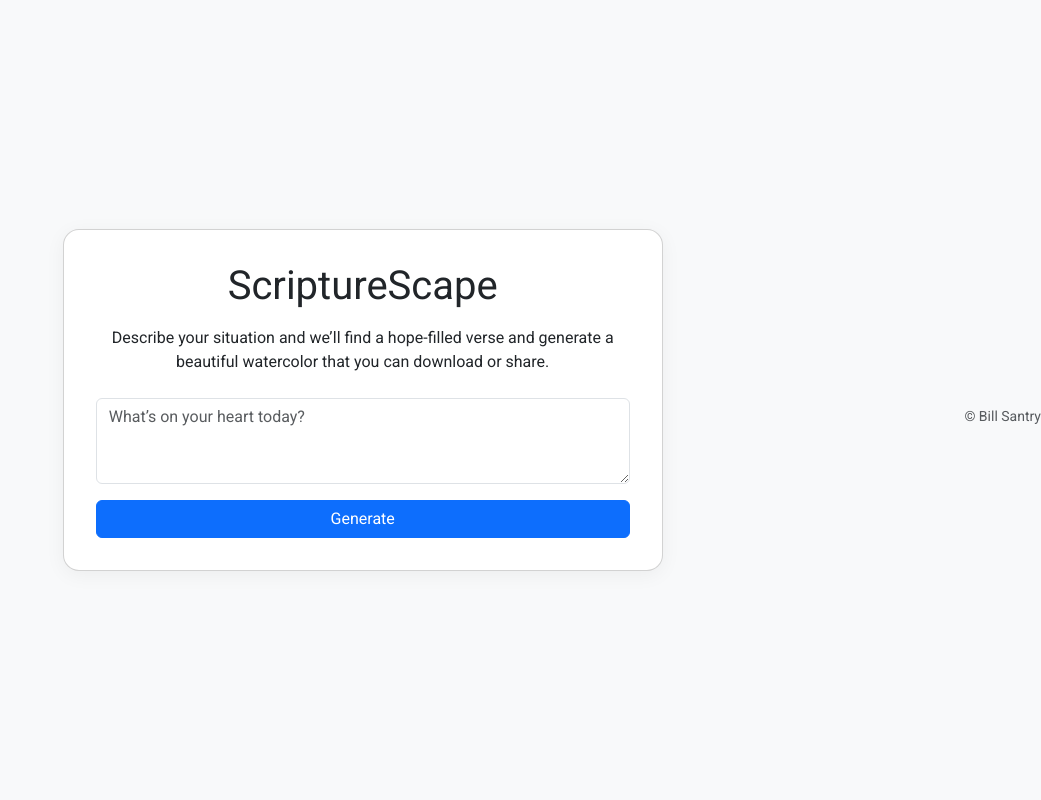
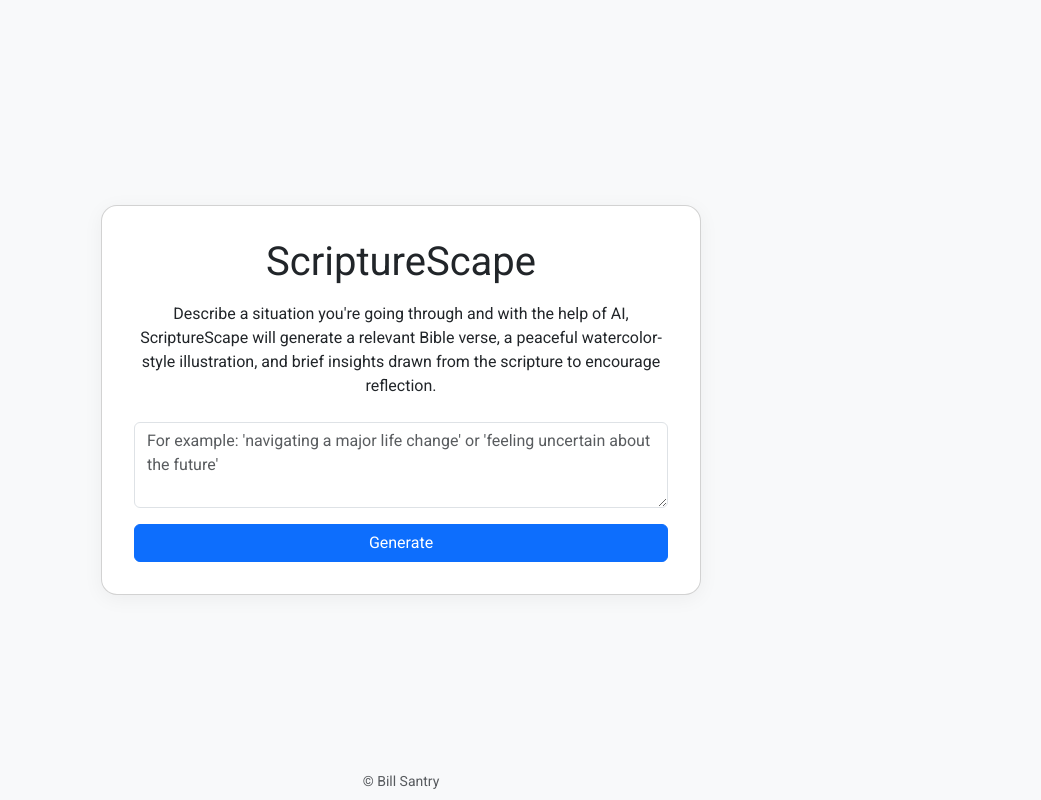
Before and after one commit to billsantry/scripturescape, a Flask app: page / in a window 1280 px wide. Shown: the whole page, without its empty margins (239-1280 px from the left). Run offline with Flask 3, Linux system fonts and the light colour scheme.

Commit message:
Refined ScriptureScape UX: rotating status messages, verse insight phrasing, footer fix

```diff
--- a/templates/index.html
+++ b/templates/index.html
@@ -40,15 +40,25 @@
       font-style: italic;
       font-size: 0.9rem;
     }
+    .footer {
+      position: fixed;
+      bottom: 0;
+      left: 0;
+      width: 100%;
+      background-color: #f8f9fa;
+      padding: 0.5rem;
+      z-index: 100;
+      text-align: center;
+    }
   </style>
 </head>
 <body class="bg-light d-flex align-items-center justify-content-center min-vh-100">
   <main class="card text-center">
     <h1 class="mb-3">ScriptureScape</h1>
-    <p class="mb-4">Describe your situation and we’ll find a hope-filled verse and generate a beautiful watercolor that you can download or share.</p>
+    <p class="mb-4">Describe a situation you're going through and with the help of AI, ScriptureScape will generate a relevant Bible verse, a peaceful watercolor-style illustration, and brief insights drawn from the scripture to encourage reflection.</p>
     <form id="scene-form" method="post">
       <div class="mb-3">
-        <textarea name="scene" class="form-control" rows="3" placeholder="What’s on your heart today?" required></textarea>
+        <textarea name="scene" class="form-control" rows="3" placeholder="For example: 'navigating a major life change' or 'feeling uncertain about the future'" required></textarea>
       </div>
       <button type="submit" class="btn btn-primary w-100">Generate</button>
     </form>
@@ -65,9 +75,27 @@
     const container = document.getElementById('progress-container');
     const status = document.getElementById('status-text');
 
+    const messages = [
+      "Preparing to generate...",
+      "Searching for the right verse...",
+      "Listening for spiritual insight...",
+      "Painting your watercolor scene...",
+      "Reflecting on insights from the verse...",
+      "Composing the final image...",
+      "Almost there... just a moment more"
+    ];
+    let messageIndex = 0;
+    let statusInterval;
+
     form.addEventListener('submit', () => {
       container.style.display = 'block';
       status.style.display = 'block';
+      status.textContent = messages[0];
+
+      statusInterval = setInterval(() => {
+        messageIndex = (messageIndex + 1) % messages.length;
+        status.textContent = messages[messageIndex];
+      }, 4000);
 
       let pct = 0;
       const interval = setInterval(() => {
@@ -79,8 +107,8 @@
   </script>
   <script src="https://cdn.jsdelivr.net/npm/bootstrap@5.3.0/dist/js/bootstrap.bundle.min.js"></script>
 
-<footer class="text-center mt-5 mb-3 small text-muted">
-  &copy; <a href="mailto:billsantry@gmail.com" class="text-muted text-decoration-none">Bill Santry</a>
-</footer>
+  <footer class="footer text-center small text-muted">
+    &copy; <a href="mailto:billsantry@gmail.com" class="text-muted text-decoration-none">Bill Santry</a>
+  </footer>
 </body>
 </html>
```
Also changed, not shown: templates/result.html (+15 -7 lines).
